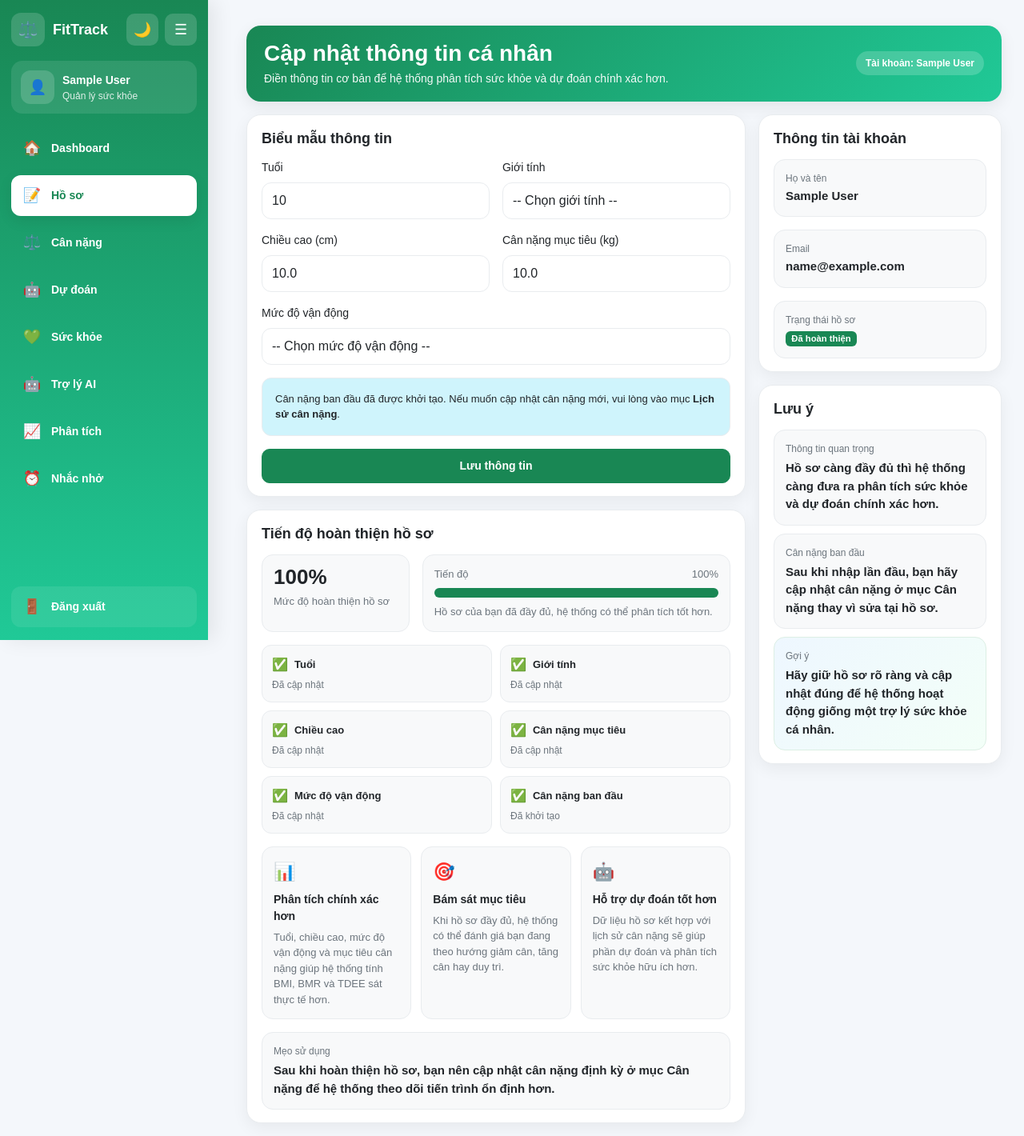
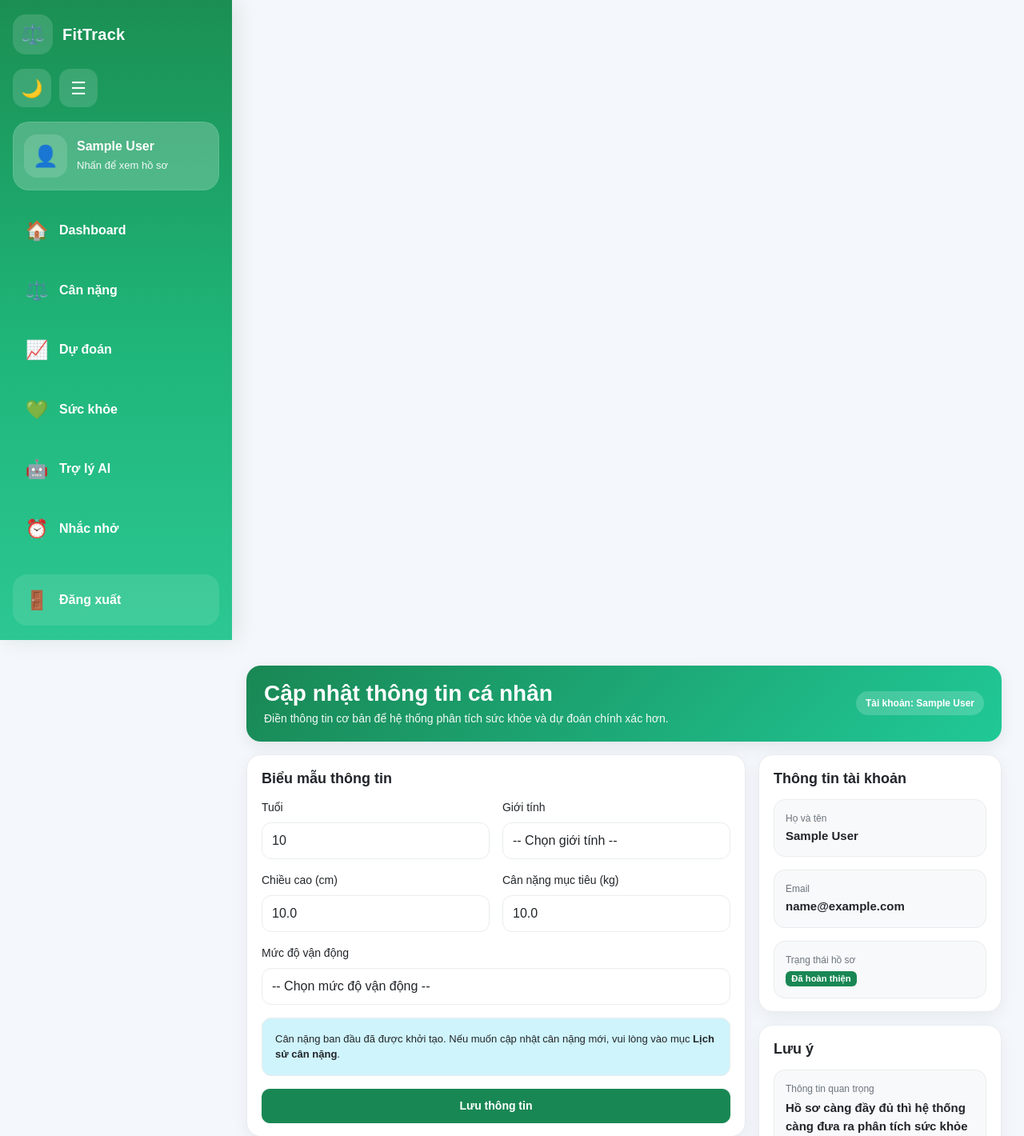
Before and after one commit to tongtuan-vip/weight-management-system, a FastAPI app: page /profile in a window 1280 px wide. Shown: the top 1420 px of the page at 80% size. Run offline with FastAPI, Linux system fonts and the light colour scheme; a user stored in the database is signed in; tables that the repository leaves empty hold one stand-in row (values such as "Sample post").

Commit message:
thêm thông báo, tôi ưu lại left menu

```diff
--- a/app/main.py
+++ b/app/main.py
@@ -29,6 +29,14 @@ load_dotenv()
 gemini_api_key = os.getenv("GEMINI_API_KEY")
 gemini_client = genai.Client(api_key=gemini_api_key) if gemini_api_key else None
 
+def is_profile_complete(user):
+    return all([
+        user.age,
+        user.gender,
+        user.height,
+        user.target_weight,
+        user.activity_level
+    ])
 def suggest_default_reminder_times(wake_up_time=None, goal=None):
     breakfast = "07:00"
     lunch = "12:00"
@@ -292,6 +300,7 @@ def profile_page(request: Request, db: Session = Depends(get_db)):
 
 
 @app.post("/profile")
+
 def save_profile(
     request: Request,
     age: int = Form(...),
@@ -333,6 +342,8 @@ def save_profile(
         )
         db.add(new_record)
         db.commit()
+    user.is_profile_completed = True
+    db.commit()
 
     # load lại để render đúng trạng thái sau khi lưu
     latest_record = get_latest_weight_record(db, user_id)
@@ -354,13 +365,27 @@ def save_profile(
 def dashboard(request: Request, db: Session = Depends(get_db)):
     user_id = request.session.get("user_id")
 
+
     if not user_id:
         return RedirectResponse(url="/login", status_code=302)
 
     user = db.query(User).filter(User.id == user_id).first()
+    show_profile_notice = False
+    if user and not is_profile_complete(user):
+        show_profile_notice = True
+
 
     latest_record = get_latest_weight_record(db, user_id)
     latest_weight = latest_record.weight if latest_record else None
+    return templates.TemplateResponse(
+        request,
+        "dashboard.html",
+        {
+            "user": user,
+            "show_profile_notice": show_profile_notice,
+            "latest_weight": latest_weight
+        }
+    )
 
     bmi = None
     body_type = None
@@ -386,6 +411,7 @@ def dashboard(request: Request, db: Session = Depends(get_db)):
         .order_by(WeightRecord.record_date.asc(), WeightRecord.id.asc())
         .all()
     )
+
 
     labels = [r.record_date.strftime("%d/%m/%Y") for r in records]
     weights = [r.weight for r in records]
@@ -1475,78 +1501,6 @@ Thông tin người dùng:
 
     except Exception as e:
         return JSONResponse({"error": f"Lỗi Gemini: {str(e)}"}, status_code=500)
-@app.get("/analysis")
-def analysis_page(request: Request, db: Session = Depends(get_db)):
-    user_id = request.session.get("user_id")
-    if not user_id:
-        return RedirectResponse(url="/login", status_code=303)
-
-    user = db.query(User).filter(User.id == user_id).first()
-
-    records = (
-        db.query(WeightRecord)
-        .filter(WeightRecord.user_id == user_id)
-        .order_by(WeightRecord.record_date.asc(), WeightRecord.id.asc())
-        .all()
-    )
-
-    if not records or len(records) < 2:
-        return templates.TemplateResponse(
-    request,
-    "analysis.html",
-    {
-        "user": user,
-        "records": records,
-        "message": "Cần ít nhất 2 bản ghi cân nặng để phân tích xu hướng."
-    }
-)
-
-    first_weight = records[0].weight
-    latest_weight = records[-1].weight
-    total_change = round(latest_weight - first_weight, 1)
-
-    total_days = (records[-1].record_date - records[0].record_date).days
-    total_days = total_days if total_days > 0 else 1
-
-    weekly_change = round((total_change / total_days) * 7, 2)
-
-    if total_change < 0:
-        trend_label = "Đang giảm"
-        trend_class = "text-good"
-    elif total_change > 0:
-        trend_label = "Đang tăng"
-        trend_class = "text-bad"
-    else:
-        trend_label = "Ổn định"
-        trend_class = "text-neutral"
-
-    if abs(weekly_change) > 1.2:
-        health_warning = "Tốc độ thay đổi cân nặng đang khá nhanh, nên theo dõi kỹ chế độ ăn và vận động."
-    elif abs(weekly_change) >= 0.3:
-        health_warning = "Tiến trình thay đổi cân nặng đang ở mức hợp lý."
-    else:
-        health_warning = "Cân nặng đang thay đổi khá chậm hoặc ổn định."
-
-    labels = [r.record_date.strftime("%d/%m/%Y") for r in records]
-    weights = [float(r.weight) for r in records]
-
-    return templates.TemplateResponse(
-        request,
-        "analysis.html",
-          {
-
-        "user": user,
-        "records": records,
-        "labels": labels,
-        "weights": weights,
-        "first_weight": first_weight,
-        "latest_weight": latest_weight,
-        "total_change": total_change,
-        "weekly_change": weekly_change,
-        "trend_label": trend_label,
-        "trend_class": trend_class,
-        "health_warning": health_warning
-    })
 
 @app.get("/reminders")
 def reminders_page(request: Request, db: Session = Depends(get_db)):
--- a/app/models.py
+++ b/app/models.py
@@ -15,6 +15,7 @@ class User(Base):
     current_weight = Column(Float, nullable=True)
     target_weight = Column(Float, nullable=True)
     activity_level = Column(String(50), nullable=True)
+
 
     created_at = Column(TIMESTAMP, server_default=text("CURRENT_TIMESTAMP"))
 from sqlalchemy import Column, Integer, String, Float, TIMESTAMP, text, Date, ForeignKey
--- a/app/templates/sidebar.html
+++ b/app/templates/sidebar.html
@@ -12,23 +12,18 @@
             </div>
         </div>
 
-        <div class="user-box">
+        <a href="/profile" class="user-box profile-link {% if request.url.path == '/profile' %}active-profile{% endif %}">
             <div class="user-avatar">👤</div>
             <div class="sidebar-text">
                 <div class="user-name">{{ user.full_name if user else 'Người dùng' }}</div>
-                <div class="user-sub">Quản lý sức khỏe</div>
+                <div class="user-sub">Nhấn để xem hồ sơ</div>
             </div>
-        </div>
+        </a>
 
         <nav class="menu-list">
             <a href="/dashboard" class="menu-item {% if request.url.path == '/dashboard' %}active{% endif %}">
                 <span class="menu-icon">🏠</span>
                 <span class="sidebar-text">Dashboard</span>
-            </a>
-
-            <a href="/profile" class="menu-item {% if request.url.path == '/profile' %}active{% endif %}">
-                <span class="menu-icon">📝</span>
-                <span class="sidebar-text">Hồ sơ</span>
             </a>
 
             <a href="/weight" class="menu-item {% if request.url.path == '/weight' %}active{% endif %}">
@@ -37,7 +32,7 @@
             </a>
 
             <a href="/predict" class="menu-item {% if request.url.path == '/predict' %}active{% endif %}">
-                <span class="menu-icon">🤖</span>
+                <span class="menu-icon">📈</span>
                 <span class="sidebar-text">Dự đoán</span>
             </a>
 
@@ -45,14 +40,12 @@
                 <span class="menu-icon">💚</span>
                 <span class="sidebar-text">Sức khỏe</span>
             </a>
+
             <a href="/ai-chat" class="menu-item {% if request.url.path == '/ai-chat' %}active{% endif %}">
                 <span class="menu-icon">🤖</span>
                 <span class="sidebar-text">Trợ lý AI</span>
             </a>
-<a href="/analysis" class="menu-item {% if request.url.path == '/analysis' %}active{% endif %}">
-    <span class="menu-icon">📈</span>
-    <span class="sidebar-text">Phân tích</span>
-</a>
+
             <a href="/reminders" class="menu-item {% if request.url.path == '/reminders' %}active{% endif %}">
                 <span class="menu-icon">⏰</span>
                 <span class="sidebar-text">Nhắc nhở</span>
--- a/static/css/theme.css
+++ b/static/css/theme.css
@@ -50,190 +50,253 @@ body {
 
 /* SIDEBAR */
 .app-shell {
-    position: fixed;
-    top: 0;
-    left: 0;
-    height: 100vh;
-    z-index: 1000;
+    display: flex;
+    min-height: 100vh;
 }
 
 .sidebar {
-    width: 260px;
-    height: 100vh;
-    background: linear-gradient(180deg, #198754, #20c997);
-    color: var(--sidebar-text);
+    width: 290px;
+    background: linear-gradient(180deg, #1b8f53 0%, #1fb67a 55%, #2cc793 100%);
+    color: #fff;
+    padding: 18px 16px;
     display: flex;
     flex-direction: column;
-    padding: 16px 14px;
-    transition: width 0.25s ease;
-    box-shadow: 8px 0 24px rgba(0,0,0,0.08);
+    justify-content: space-between;
+    box-shadow: 6px 0 24px rgba(16, 70, 45, 0.10);
+    transition: width 0.28s ease, padding 0.28s ease;
 }
 
 .sidebar.collapsed {
-    width: 88px;
+    width: 96px;
+    padding-left: 12px;
+    padding-right: 12px;
 }
 
 .sidebar-top {
-    display: flex;
-    align-items: center;
-    justify-content: space-between;
     margin-bottom: 18px;
-    gap: 10px;
 }
 
 .brand-wrap {
     display: flex;
     align-items: center;
-    gap: 10px;
-    min-width: 0;
-    flex: 1;
+    justify-content: space-between;
+    gap: 12px;
+    margin-bottom: 18px;
 }
 
-.brand-icon {
-    width: 42px;
-    height: 42px;
-    border-radius: 12px;
-    background: var(--sidebar-soft-2);
+.brand-wrap .brand-icon {
+    width: 50px;
+    height: 50px;
+    border-radius: 16px;
+    background: rgba(255,255,255,0.14);
     display: flex;
     align-items: center;
     justify-content: center;
-    font-size: 20px;
+    font-size: 24px;
     flex-shrink: 0;
 }
 
 .brand-text {
-    font-size: 18px;
-    font-weight: 700;
-    white-space: nowrap;
-    color: var(--sidebar-text);
-    overflow: hidden;
-    text-overflow: ellipsis;
+    font-size: 20px;
+    font-weight: 800;
+    letter-spacing: 0.2px;
+    flex: 1;
 }
 
 .top-actions {
     display: flex;
-    align-items: center;
-    gap: 8px;
-    flex-shrink: 0;
+    gap: 10px;
 }
 
 .toggle-btn {
+    width: 48px;
+    height: 48px;
     border: none;
-    background: var(--sidebar-soft-2);
-    color: var(--sidebar-text);
-    width: 40px;
-    height: 40px;
-    border-radius: 10px;
-    font-size: 18px;
+    border-radius: 14px;
+    background: rgba(255,255,255,0.14);
+    color: #fff;
+    font-size: 22px;
     cursor: pointer;
-    flex-shrink: 0;
+    transition: all 0.2s ease;
 }
 
 .toggle-btn:hover {
-    background: rgba(255,255,255,0.24);
+    background: rgba(255,255,255,0.22);
+    transform: translateY(-1px);
 }
 
 .user-box {
     display: flex;
     align-items: center;
-    gap: 10px;
-    background: var(--sidebar-soft);
-    border-radius: 14px;
-    padding: 12px;
+    gap: 12px;
+    padding: 16px 14px;
+    border-radius: 20px;
+    background: rgba(255,255,255,0.10);
     margin-bottom: 18px;
 }
 
+.profile-link {
+    text-decoration: none;
+    color: #fff;
+    transition: all 0.2s ease;
+}
+
+.profile-link:hover {
+    background: rgba(255,255,255,0.18);
+    transform: translateY(-2px);
+    color: #fff;
+}
+
+.active-profile {
+    background: rgba(255,255,255,0.22);
+    box-shadow: inset 0 0 0 1px rgba(255,255,255,0.10);
+}
+
 .user-avatar {
-    width: 42px;
-    height: 42px;
-    border-radius: 12px;
-    background: var(--sidebar-soft-2);
+    width: 54px;
+    height: 54px;
+    border-radius: 16px;
+    background: rgba(255,255,255,0.14);
     display: flex;
     align-items: center;
     justify-content: center;
-    font-size: 18px;
+    font-size: 26px;
     flex-shrink: 0;
 }
 
 .user-name {
-    font-size: 14px;
-    font-weight: 700;
-    white-space: nowrap;
-    color: var(--sidebar-text);
+    font-size: 16px;
+    font-weight: 800;
+    line-height: 1.25;
+    word-break: break-word;
 }
 
 .user-sub {
-    font-size: 12px;
-    opacity: 0.85;
-    white-space: nowrap;
-    color: var(--sidebar-text);
+    font-size: 13px;
+    opacity: 0.92;
+    margin-top: 4px;
 }
 
 .menu-list {
     display: flex;
     flex-direction: column;
-    gap: 8px;
+    gap: 10px;
     flex: 1;
 }
 
 .menu-item {
-    text-decoration: none;
-    color: var(--sidebar-text);
     display: flex;
     align-items: center;
-    gap: 12px;
-    padding: 12px 14px;
-    border-radius: 12px;
-    transition: 0.2s ease;
-    font-weight: 600;
+    gap: 14px;
+    padding: 15px 16px;
+    border-radius: 18px;
+    text-decoration: none;
+    color: #fff;
+    font-size: 16px;
+    font-weight: 700;
+    transition: all 0.2s ease;
 }
 
 .menu-item:hover {
-    background: var(--sidebar-hover);
-    color: var(--sidebar-text);
+    background: rgba(255,255,255,0.15);
+    color: #fff;
+    transform: translateX(2px);
 }
 
 .menu-item.active {
-    background: var(--active-menu-bg);
-    color: var(--active-menu-text);
-    box-shadow: 0 6px 18px rgba(0,0,0,0.08);
+    background: #ffffff;
+    color: #198754;
+    box-shadow: 0 8px 18px rgba(0,0,0,0.10);
+}
+
+.menu-item.active .menu-icon {
+    transform: scale(1.05);
 }
 
 .menu-icon {
-    width: 24px;
-    text-align: center;
-    font-size: 18px;
-    flex-shrink: 0;
+    width: 28px;
+    min-width: 28px;
+    display: inline-flex;
+    align-items: center;
+    justify-content: center;
+    font-size: 23px;
+    transition: transform 0.2s ease;
 }
 
 .sidebar-bottom {
-    margin-top: 12px;
+    margin-top: 18px;
 }
 
 .logout-item {
-    background: rgba(255,255,255,0.08);
+    background: rgba(255,255,255,0.10);
 }
 
-.sidebar.collapsed .sidebar-text {
+.logout-item:hover {
+    background: rgba(255,255,255,0.18);
+}
+
+.sidebar.collapsed .sidebar-text,
+.sidebar.collapsed .brand-text {
     display: none;
 }
 
-.sidebar.collapsed .sidebar-top {
+.sidebar.collapsed .brand-wrap {
     justify-content: center;
 }
 
-.sidebar.collapsed .brand-wrap {
-    display: none;
+.sidebar.collapsed .top-actions {
+    justify-content: center;
 }
 
 .sidebar.collapsed .user-box {
     justify-content: center;
-    padding: 10px 0;
+    padding: 14px 10px;
 }
 
 .sidebar.collapsed .menu-item {
     justify-content: center;
-    padding: 12px 10px;
+    padding: 14px 10px;
+}
+
+.sidebar.collapsed .menu-icon {
+    margin: 0;
+}
+
+@media (max-width: 992px) {
+    .sidebar {
+        width: 260px;
+    }
+}
+
+@media (max-width: 768px) {
+    .sidebar {
+        width: 92px;
+        padding-left: 12px;
+        padding-right: 12px;
+    }
+
+    .sidebar .sidebar-text,
+    .sidebar .brand-text {
+        display: none;
+    }
+
+    .brand-wrap {
+        justify-content: center;
+    }
+
+    .top-actions {
+        justify-content: center;
+    }
+
+    .user-box {
+        justify-content: center;
+        padding: 14px 10px;
+    }
+
+    .menu-item {
+        justify-content: center;
+        padding: 14px 10px;
+    }
 }
 
 /* PAGE */
```
Also changed, not shown: app/templates/dashboard.html (+7 -0 lines). Lines whose indentation alone changed are shown as unchanged.
